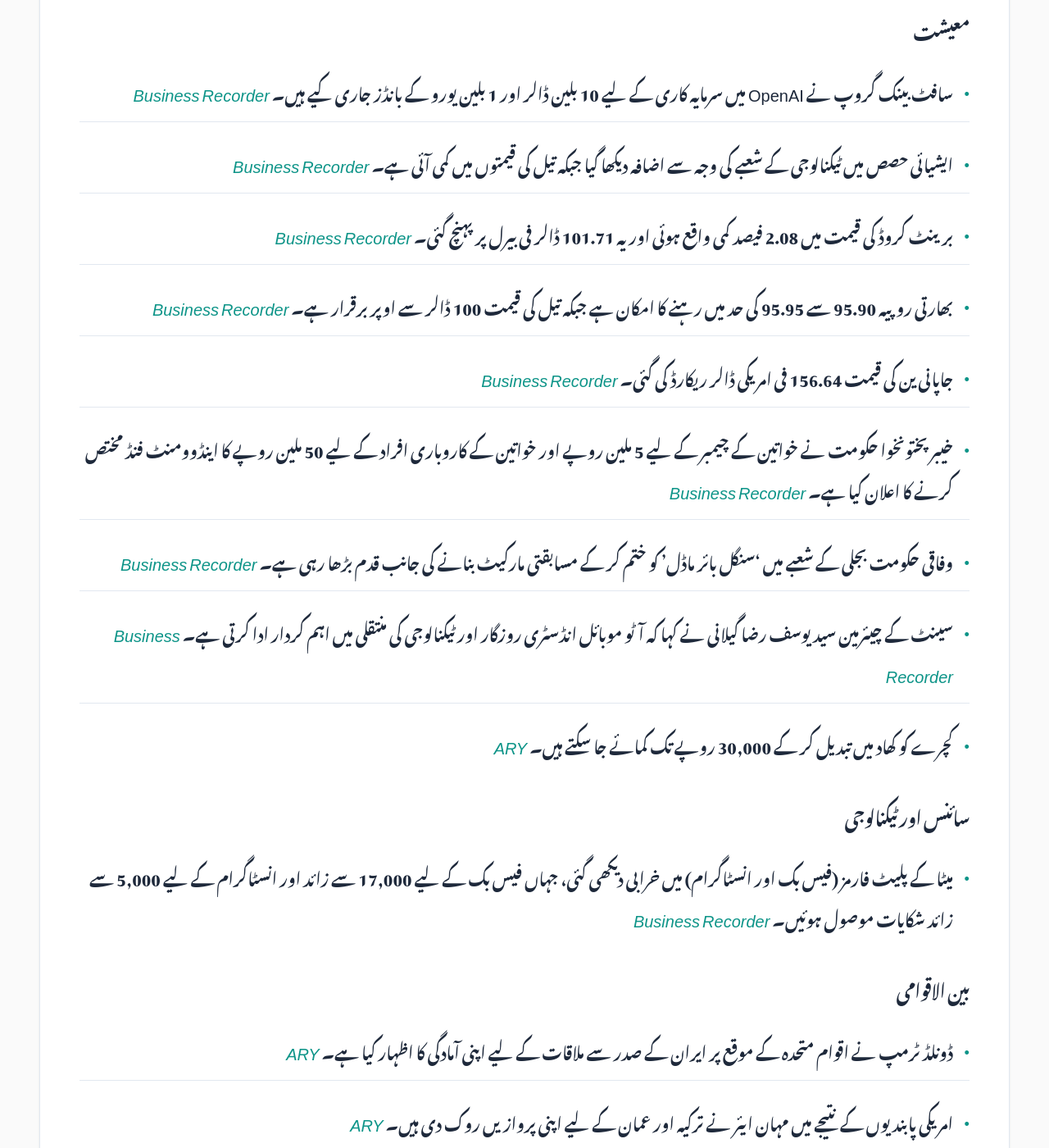
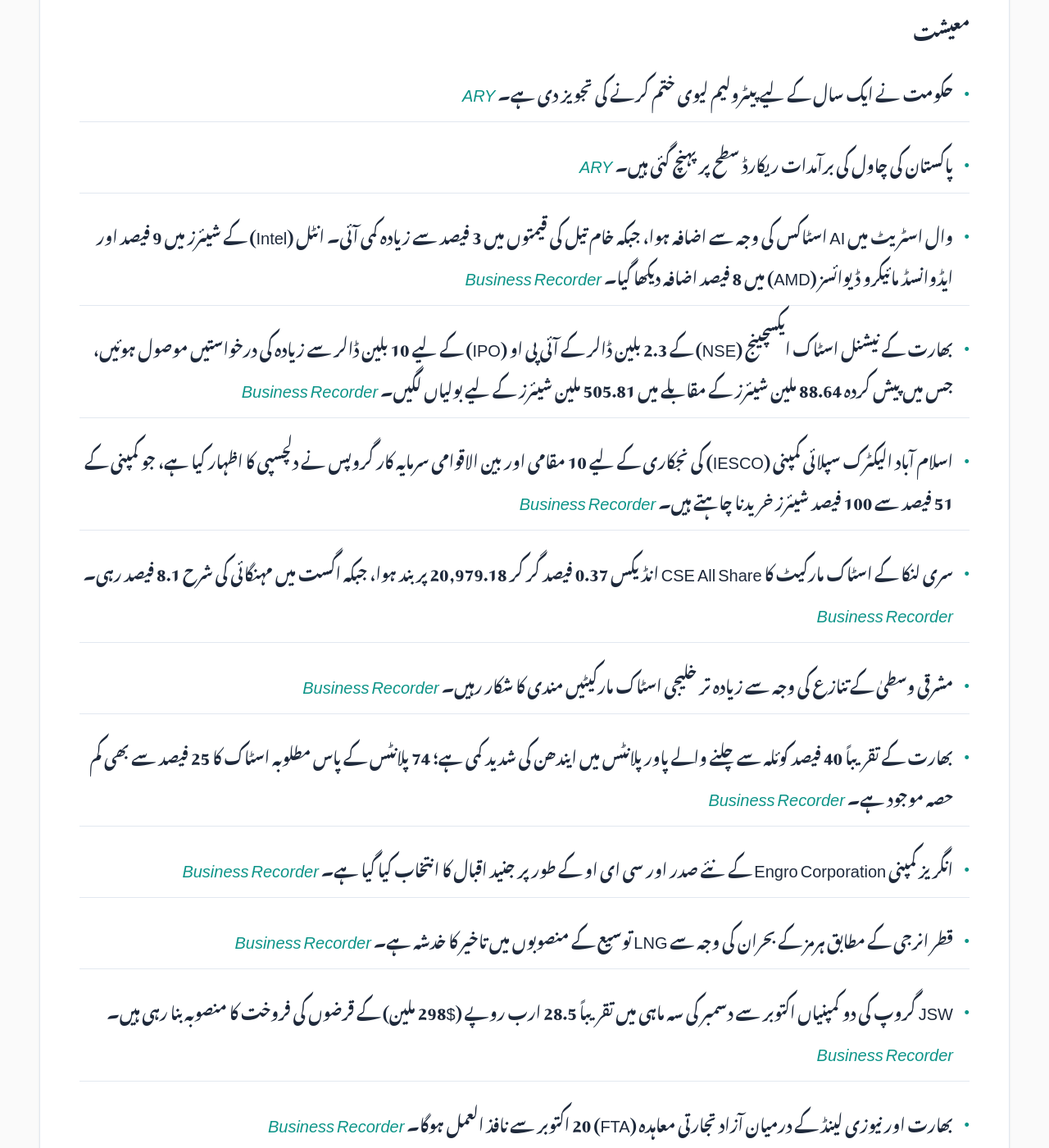
Before and after one commit to zsubzwary/news, a Jekyll site: the page built from ur/index.md, in a window 1280 px wide and 1400 px high, scrolled down 528 px. Shown: the whole window at 82% size. Built offline with Jekyll 4.4.1, drawn with Linux system fonts in a browser that asks for light colours; some web fonts are replaced; comment, search, counter and statistics services are not loaded; some of the changed text lies outside the part shown.

Commit message:
DateTime; 2026-09-21T16:09:45.158Z

```diff
--- a/ur/index.md
+++ b/ur/index.md
@@ -7,50 +7,52 @@ rtl: true
 
 پاکستان کی تازہ خبروں کا خلاصہ
 
- &lrm; 21-Sep-2026 09:10PKT
+ &lrm; 21-Sep-2026 21:09PKT
 
 پڑھنے کا وقت : 5 منٹ
 
 ### معیشت
-- سافٹ بینک گروپ نے OpenAI میں سرمایہ کاری کے لیے 10 بلین ڈالر اور 1 بلین یورو کے بانڈز جاری کیے ہیں۔ *[Business Recorder](https://www.brecorder.com/news/40440461/softbank-group-launches-over-10-billion-in-bonds-for-openai-investment-term-sheet-shows)*
-- ایشیائی حصص میں ٹیکنالوجی کے شعبے کی وجہ سے اضافہ دیکھا گیا جبکہ تیل کی قیمتوں میں کمی آئی ہے۔ *[Business Recorder](https://www.brecorder.com/news/40440460/tech-leads-shares-higher-in-asia-as-oil-slips)*
-- برینٹ کروڈ کی قیمت میں 2.08 فیصد کمی واقع ہوئی اور یہ 101.71 ڈالر فی بیرل پر پہنچ گئی۔ *[Business Recorder](https://www.brecorder.com/news/40440457/oil-hits-over-1-week-low-on-hopes-of-boost-to-diplomacy-in-iran-war)*
-- بھارتی روپیہ 95.90 سے 95.95 کی حد میں رہنے کا امکان ہے جبکہ تیل کی قیمت 100 ڈالر سے اوپر برقرار ہے۔ *[Business Recorder](https://www.brecorder.com/news/40440459/indian-rupee-poised-for-subdued-start-as-traders-watch-oil-prices-ipo-linked-flows)*
-- جاپانی ین کی قیمت 156.64 فی امریکی ڈالر ریکارڈ کی گئی۔ *[Business Recorder](https://www.brecorder.com/news/40440458/volatile-yen-draws-intervention-watch-other-currencies-subdued)*
-- خیبر پختونخوا حکومت نے خواتین کے چیمبر کے لیے 5 ملین روپے اور خواتین کے کاروباری افراد کے لیے 50 ملین روپے کا اینڈوومنٹ فنڈ مختص کرنے کا اعلان کیا ہے۔ *[Business Recorder](https://www.brecorder.com/news/40440452/kp-govt-makes-budgetary-allocations-for-wccipd)*
-- وفاقی حکومت بجلی کے شعبے میں 'سنگل بائر ماڈل' کو ختم کر کے مسابقتی مارکیٹ بنانے کی جانب قدم بڑھا رہی ہے۔ *[Business Recorder](https://www.brecorder.com/news/40440442/govt-begins-to-move-out-of-power-business)*
-- سینٹ کے چیئرمین سید یوسف رضا گیلانی نے کہا کہ آٹو موبائل انڈسٹری روزگار اور ٹیکنالوجی کی منتقلی میں اہم کردار ادا کرتی ہے۔ *[Business Recorder](https://www.brecorder.com/news/40440450/gilani-says-automotive-industry-contributes-beyond-vehicle-production)*
-- کچرے کو کھاد میں تبدیل کر کے 30,000 روپے تک کمائے جا سکتے ہیں۔ *[ARY](https://arynews.tv/earn-rs30000-by-turning-kitchen-waste-into-compost)*
+- حکومت نے ایک سال کے لیے پیٹرولیم لیوی ختم کرنے کی تجویز دی ہے۔ *[ARY](https://arynews.tv/govt-proposes-scrapping-petroleum-levy-for-one-year-soruces)*
+- پاکستان کی چاول کی برآمدات ریکارڈ سطح پر پہنچ گئی ہیں۔ *[ARY](https://arynews.tv/pakistan-rice-exports-hit-record-high)*
+- وال اسٹریٹ میں AI اسٹاکس کی وجہ سے اضافہ ہوا، جبکہ خام تیل کی قیمتوں میں 3 فیصد سے زیادہ کمی آئی۔ انٹل (Intel) کے شیئرز میں 9 فیصد اور ایڈوانسڈ مائیکرو ڈیوائسز (AMD) میں 8 فیصد اضافہ دیکھا گیا۔ *[Business Recorder](https://www.brecorder.com/news/40440530/ai-stocks-lift-wall-st-as-oil-falls-treasury-yields-decline)*
+- بھارت کے نیشنل اسٹاک ایکسچینج (NSE) کے 2.3 بلین ڈالر کے آئی پی او (IPO) کے لیے 10 بلین ڈالر سے زیادہ کی درخواستیں موصول ہوئیں، جس میں پیش کردہ 88.64 ملین شیئرز کے مقابلے میں 505.81 ملین شیئرز کے لیے بولیاں لگیں۔ *[Business Recorder](https://www.brecorder.com/news/40440528/indias-nse-ipo-draws-over-10-billion-traders-eye-modest-listing-pop)*
+- اسلام آباد الیکٹرک سپلائی کمپنی (IESCO) کی نجکاری کے لیے 10 مقامی اور بین الاقوامی سرمایہ کار گروپس نے دلچسپی کا اظہار کیا ہے، جو کمپنی کے 51 فیصد سے 100 فیصد شیئرز خریدنا چاہتے ہیں۔ *[Business Recorder](https://www.brecorder.com/news/40440527/iesco-privatisation-draws-10-investor-groups)*
+- سری لنکا کے اسٹاک مارکیٹ کا CSE All Share انڈیکس 0.37 فیصد گر کر 20,979.18 پر بند ہوا، جبکہ اگست میں مہنگائی کی شرح 8.1 فیصد رہی۔ *[Business Recorder](https://www.brecorder.com/news/40440525/sri-lankan-shares-fall-as-real-estate-industrials-stocks-weigh)*
+- مشرقی وسطیٰ کے تنازع کی وجہ سے زیادہ تر خلیجی اسٹاک مارکیٹیں مندی کا شکار رہیں۔ *[Business Recorder](https://www.brecorder.com/news/40440523/most-gulf-bourses-end-lower-on-middle-east-conflict-despite-diplomatic-hopes)*
+- بھارت کے تقریباً 40 فیصد کوئلہ سے چلنے والے پاور پلانٹس میں ایندھن کی شدید کمی ہے؛ 74 پلانٹس کے پاس مطلوبہ اسٹاک کا 25 فیصد سے بھی کم حصہ موجود ہے۔ *[Business Recorder](https://www.brecorder.com/news/40440521/nearly-40-of-indias-coal-power-plants-running-critically-low-on-fuel-data-show)*
+- انگریز کمپنی Engro Corporation کے نئے صدر اور سی ای او کے طور پر جنید اقبال کا انتخاب کیا گیا ہے۔ *[Business Recorder](https://www.brecorder.com/news/40440520/five-things-to-know-about-engros-soon-to-be-ceo-junaid-iqbal)*
+- قطر انرجی کے مطابق ہرمز کے بحران کی وجہ سے LNG توسیع کے منصوبوں میں تاخیر کا خدشہ ہے۔ *[Business Recorder](https://www.brecorder.com/news/40440519/qatarenergy-says-hormuz-crisis-may-delay-lng-expansion-projects)*
+- JSW گروپ کی دو کمپنیاں اکتوبر سے دسمبر کی سہ ماہی میں تقریباً 28.5 ارب روپے ($298 ملین) کے قرضوں کی فروخت کا منصوبہ بنا رہی ہیں۔ *[Business Recorder](https://www.brecorder.com/news/40440517/jsw-group-firms-plan-300-million-debt-sales-bankers-say)*
+- بھارت اور نیوزی لینڈ کے درمیان آزاد تجارتی معاہدہ (FTA) 20 اکتوبر سے نافذ العمل ہوگا۔ *[Business Recorder](https://www.brecorder.com/news/40440515/india-new-zealand-free-trade-pact-to-come-into-force-on-october-20)*
+- تانبے کی قیمتیں 0.9 فیصد بڑھ کر $14,654 فی میٹرک ٹن پر پہنچ گئیں۔ *[Business Recorder](https://www.brecorder.com/news/40440514/copper-rises-as-chinese-demand-expectations-add-to-speculative-momentum)*
+- ملائیشیا میں پام آئل کا کنٹریکٹ 0.84 فیصد گر کر 4,857 رنگٹ فی میٹرک ٹن پر آگیا۔ *[Business Recorder](https://www.brecorder.com/news/40440513/palm-extends-losses-on-weak-crude-firm-ringgit-sluggish-exports)*
+- بھارتی روپیہ 95.8150 فی ڈالر پر بند ہوا۔ *[Business Recorder](https://www.brecorder.com/news/40440512/indian-rupee-ends-marginally-higher-in-subdued-trade-forward-premiums-ease)*
+- بھارت کی سویا آئل درآمدات 2025/26 میں 4.2 فیصد اضافے کے ساتھ ریکارڈ سطح پر پہنچنے کا امکان ہے۔ *[Business Recorder](https://www.brecorder.com/news/40440511/india-soyoil-imports-to-rise-to-record-high-on-price-competitiveness)*
 
 ### سائنس اور ٹیکنالوجی
-- میٹا کے پلیٹ فارمز (فیس بک اور انسٹاگرام) میں خرابی دیکھی گئی، جہاں فیس بک کے لیے 17,000 سے زائد اور انسٹاگرام کے لیے 5,000 سے زائد شکایات موصول ہوئیں۔ *[Business Recorder](https://www.brecorder.com/news/40440466/metas-social-networks-down-for-thousands-of-users-in-us-downdetector-says)*
+- سعودی ولی عہد نے CEER کے نئے EXOBOT الیکٹرک سیڈان اور SUV لانچ کیے۔ *[ARY](https://arynews.tv/saudi-crown-prince-launches-ceers-new-exobot-electric-sedan-and-suv)*
+- آئرش ریگولیٹر نے لوکیشن ڈیٹا پروسیسنگ کے حوالے سے گوگل پر 403 ملین یورو ($463 ملین) کا جرمانہ عائد کر دیا ہے۔ *[Business Recorder](https://www.brecorder.com/news/40440516/irish-privacy-regulator-fines-google-eur403-million-over-location-data-processing)*
+
+### سیاست
+- پاکستانی وزیر داخلہ محسن نقوی نے تہران میں اپنے ایرانی ہم منصب اسکندر مومنی سے ملاقات کی اور دوطرفہ تعلقات پر تبادلہ خیال کیا۔ *[Business Recorder](https://www.brecorder.com/news/40440524/naqvi-iranian-counterpart-discuss-bilateral-ties-regional-situation)*
+- ڈونلڈ ٹرمپ انتظامیہ نے بین الاقوامی فوجداری عدالت (ICC) کے خلاف پابندیاں لگانے کی تیاری مکمل کر لی ہے۔ *[Business Recorder](https://www.brecorder.com/news/40440522/trump-administration-prepares-sanctions-against-international-criminal-court-sources-say)*
+
+### قومی
+- کراچی ایئرپورٹ کے قریب پرندوں کے حملوں (bird strikes) کے خطرے کے باعث 25 ہوٹلوں، ریسٹورنٹس اور میرج ہالز کی جانچ پڑتال کی جا رہی ہے۔ *[ARY](https://arynews.tv/karachi-airport-25-hotels-restaurants-marriage-halls-under-scrutiny-over-bird-strikes)*
 
 ### بین الاقوامی
-- ڈونلڈ ٹرمپ نے اقوام متحدہ کے موقع پر ایران کے صدر سے ملاقات کے لیے اپنی آمادگی کا اظہار کیا ہے۔ *[ARY](https://arynews.tv/trump-says-he-is-probably-open-to-meeting-irans-president-at-un)*
-- امریکی پابندیوں کے نتیجے میں مہان ایئر نے ترکیہ اور عمان کے لیے اپنی پروازیں روک دی ہیں۔ *[ARY](https://arynews.tv/mahan-air-halts-flights-to-turkiye-oman-after-us-expands-sanctions)*
-- مسقط میونسپلٹی نے 'مسقط نائٹس' ایونٹس کے انعقاد کے لیے بولیاں طلب کر لی ہیں۔ *[ARY](https://arynews.tv/muscat-municipality-invites-bids-to-organize-muscat-nights-events)*
-- حوثی حملوں کے بعد ایران اور امریکہ کے درمیان تجارتی دھمکیاں بڑھ گئی ہیں۔ *[ARY](https://arynews.tv/iran-and-us-trade-threats-after-houthi-attacks-escalate-regional-conflict)*
-- جنوبی کوریا کے صدر لی جی مائنگ 21 سے 27 ستمبر تک اقوام متحدہ کی جنرل اسمبلی میں شرکت کریں گے اور میکسیکو کا دورہ کریں گے۔ *[Business Recorder](https://www.brecorder.com/news/40440465/south-koreas-lee-to-attend-un-general-assembly-visit-mexico-for-sheinbaum-summit)*
-- خلیج میں کشیدگی کے باعث ہرمز کے تنگ راستے سے گزرنے والے بحری جہازوں کی تعداد گزشتہ ہفتے کے 35 سے کم ہو کر 12 رہ گئی ہے۔ *[Business Recorder](https://www.brecorder.com/news/40440462/vessels-trickle-through-strait-of-hormuz-as-mideast-tension-persists)*
-
-### سیاست
-- پی ٹی آئی کے لانگ مارچ سے قبل 5 پارلیمنٹیرینز کو حراست میں لے لیا گیا۔ *[ARY](https://arynews.tv/pti-long-march-5-parliamentarians-detained-ahead-of-islamabad-protest)*
-- جماعت اسلامی کے نائب چیف لیاقت بلوچ کا کہنا ہے کہ ریلیف پیکج کے بغیر حکومت کے ساتھ مذاکرات کا کوئی فائدہ نہیں۔ *[Business Recorder](https://www.brecorder.com/news/40440449/further-talks-with-govt-meaningless-without-relief-package-baloch)*
-
-### قومی
-- اسلام آباد میں سی ڈی اے اور ایم سی آئی نے 'پاک ایپ' کے ذریعے خدمات کا دائرہ کار بڑھا دیا ہے۔ *[ARY](https://arynews.tv/islamabad-goes-digital-as-cda-mci-expand-services-on-pak-app)*
-- پی ٹی آئی کے ایم پی اے شکیل خان اور ان کے گارڈز کے خلاف لیویز پر حملے کے سلسلے میں ایف آئی آر درج کر لی گئی ہے۔ *[ARY](https://arynews.tv/fir-registered-against-pti-mpa-shakeel-khan-guards-over-attack-on-levies)*
-- پنجاب میں MDCAT 2026 میں 49,203 رجسٹرڈ امیدواروں میں سے 47,501 امیدواروں نے امتحان دیا۔ *[Business Recorder](https://www.brecorder.com/news/40440444/47501-candidates-appear-in-punjab-mdcat)*
-- پاکستان کے ڈیجیٹل اثاثوں کے حوالے سے پی وی اے آر اے کے چیئرمین نے امریکی عہدیدار سے ملاقات کی۔ *[Business Recorder](https://www.brecorder.com/news/40440445/digital-assets-bilal-baker-discuss-evolving-regulatory-framework)*
-- جمشورو کوئلہ پاور پلانٹ کے سماجی اور ماحولیاتی اثرات کے پیش نظر سماجی کارکنوں نے اس کی جلد ریٹائرمنٹ کا مطالبہ کیا ہے۔ *[Business Recorder](https://www.brecorder.com/news/40440446/jamshoro-coal-power-plant-civil-society-activists-demand-early-retirement)*
-- وزیراعلیٰ سندھ نے سکولوں میں بچوں کے داخلوں کے لیے ایک بڑے مہم کا حکم دیا ہے۔ *[Business Recorder](https://www.brecorder.com/news/40440447/cm-sindh-orders-massive-enrolment-drive)*
-- ایف اے او اور ای پی اے کےپی نے 'ون ہیلتھ' اور ماحولیاتی نگرانی کے لیے تعاون پر اتفاق کیا۔ *[Business Recorder](https://www.brecorder.com/news/40440448/fao-epa-join-hands-for-one-health-environmental-surveillance)*
-- سندھ کے گورنر نے عالمی صفائی کے دن کے موقع پر ماحولیاتی تحفظ کے لیے اجتماعی کوششوں کی اپیل کی۔ *[Business Recorder](https://www.brecorder.com/news/40440451/governor-calls-for-collective-action-to-keep-environment-clean)*
-- کراچی میں یونیورسٹی روڈ پر منصوبے میں جاری تاخیر کو گورننس کی ناکامی قرار دیا گیا ہے۔ *[Business Recorder](https://www.brecorder.com/news/40440443/university-road-project-glaring-failure-of-governance)*
-- کے ڈبلیو سی سی آئی ملیر نے 2026-2028 کی مدت کے لیے نئی انتظامی کمیٹی کا اعلان کیا۔ *[Business Recorder](https://www.brecorder.com/news/40440453/kwcci-malir-announces-new-leadership)*
+- ہرمز کے مقام پر ایک پروجیکٹائل اور ملبہ دو ٹینکرز سے ٹکرایا۔ *[ARY](https://arynews.tv/two-tankers-hit-by-projectile-debris-in-hormuz-maritime-agency)*
+- ڈنمارک کا کہنا ہے کہ گرین لینڈ ڈیل کے تحت آرکٹک سیکورٹی کی ذمہ داری نیٹو (NATO) کی بھی ہے۔ *[ARY](https://arynews.tv/denmark-says-nato-shares-responsibility-for-arctic-security-under-greenland-deal)*
 
 ### کھیل
-- لامین یمال لا لیگا کی تاریخ کے سب سے کم عمر کھلاڑی بن گئے جنہوں نے 50 اسسٹ فراہم کیے ہیں۔ *[ARY](https://arynews.tv/lamine-yamal-scripts-la-liga-history-as-its-youngest-ever-to-reach-50-assists)*
+- محمد رضوان کو NCCIA تحقیقات پر عوامی سطح پر بات کرنے سے روک دیا گیا ہے۔ *[ARY](https://arynews.tv/mohammad-rizwan-barred-from-discussing-nccia-probe-in-public-sources)*
+- کائل مبپے نے فرانس کے قومی فٹ بال ٹیم کے مینیجر کے طور پر زفینی زیڈان کے ساتھ کام کرنے کو ایک فلمی تجربہ قرار دیا۔ *[Business Recorder](https://www.brecorder.com/news/40440526/being-managed-by-zidane-for-france-is-like-a-movie-says-mbappe)*
+- سوئس فٹ بال کپتان گرانیٹ ژاکا نے جعلی کووڈ ویکسینیشن سرٹیفکیٹ استعمال کرنے کا اعتراف کرنے کے بعد بین الاقوامی کیمپ سے باہر کر دیا گیا ہے۔ *[Business Recorder](https://www.brecorder.com/news/40440518/swiss-captain-xhaka-sidelined-over-fake-covid-certificate)*
 
 ### صحت
-- ایک تحقیق کے مطابق مردوں میں وائی (Y) کروموسوم کا نقصان کینسر کے ابتدائی مراحل کے پھیلاؤ سے منسلک ہے۔ *[ARY](https://arynews.tv/loss-of-y-chromosome-in-men-linked-to-early-cancer-development-study-finds)*
+- پاکستان عالمی ذہنی صحت سمٹ 2026 (Global Mental Health Summit 2026) کی میزبانی کرے گا۔ *[ARY](https://arynews.tv/pakistan-to-host-global-mental-health-summit-2026)*
+
+### دیگر
+- پیٹرک کلینسی نے لیسلی کلینسی کے غلط فیصلے (mistrial) کے بعد اپنی پہلی انٹرویو میں خاموشی توڑی ہے۔ *[ARY](https://arynews.tv/patrick-clancy-breaks-silence-in-first-interview-after-lindsay-clancy-mistrial)*
+- ویڈیو گیم پر مبنی ہارر فلم 'Resident Evil' نے 60 ملین ڈالر کی آمدنی کے ساتھ شمالی امریکی باکس آفس پر کامیابی حاصل کی۔ *[Business Recorder](https://www.brecorder.com/news/40440529/horror-movie-resident-evil-tops-north-american-box-office)*
+- ویڈیو گیم GTA 6 کے نقشے کی تفصیلات (Version 16) میں نئے شہروں اور پیمانے کا انکشاف کیا گیا ہے۔ *[ARY](https://arynews.tv/gta-6-map-details-version-16-reveals-new-scale-and-city-locations)*
```
